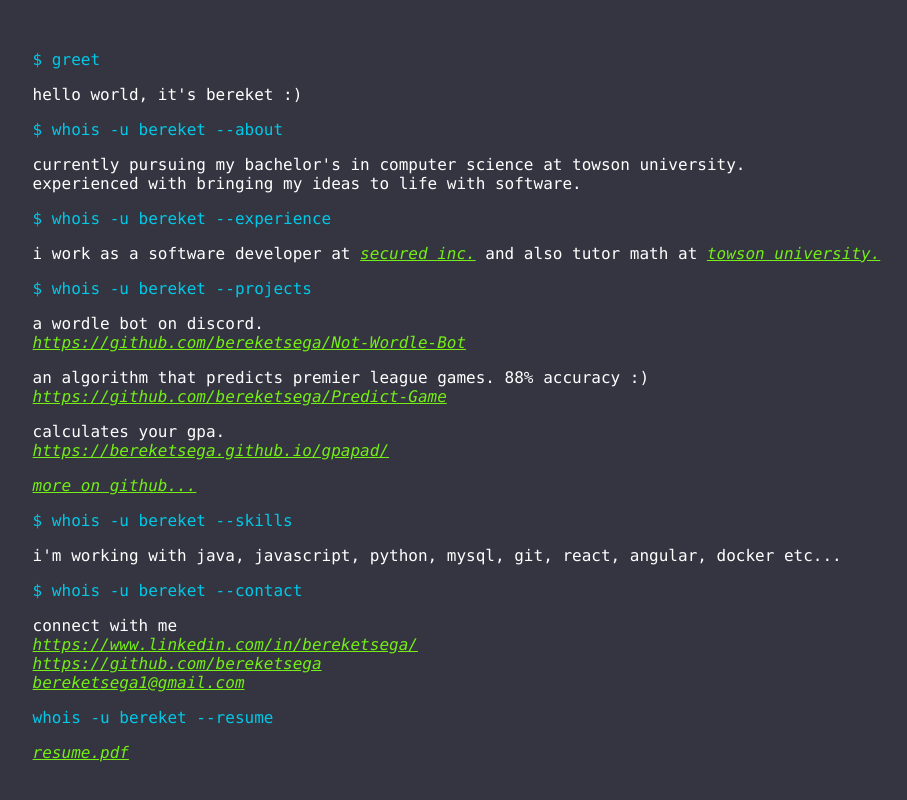
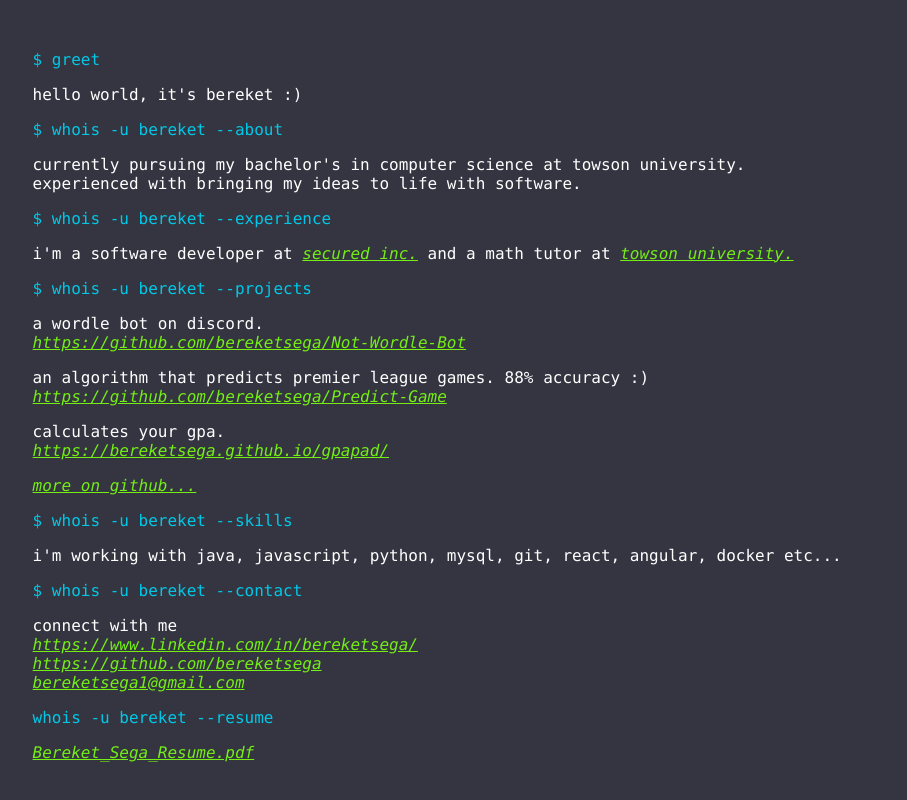
Before and after one commit to bereketsega/bereketsega.github.io, a plain HTML site: page index.html in a window 1280 px wide. Shown: the whole page, without its empty margins (1-908 px from the left). Drawn offline with Linux system fonts and the light colour scheme.

Commit message:
updated resume

```diff
--- a/index.html
+++ b/index.html
@@ -22,9 +22,9 @@
       <div class="experience">
         <p class="cmd">$ whois -u bereket --experience</p>
         <p class="out">
-          i work as a software developer at
+          i'm a software developer at
           <a href="https://secured.team/team" target="_blank"><i>secured inc.</i></a>
-          and also tutor math at
+          and a math tutor at
           <a href="https://www.towson.edu/" target="_blank"><i>towson university.</i></a
           >
         </p>
@@ -80,7 +80,7 @@
         </p>
         <p class="cmd">whois -u bereket --resume</p>
         <p class="out">
-          <a href="/assets/resume.pdf" target="_blank"><i>resume.pdf</i></a>
+          <a href="/assets/Bereket_Sega_Resume.pdf" target="_blank"><i>Bereket_Sega_Resume.pdf</i></a>
         </p>
       </div>
     </div>
```
Also changed, not shown: 2 other files.
